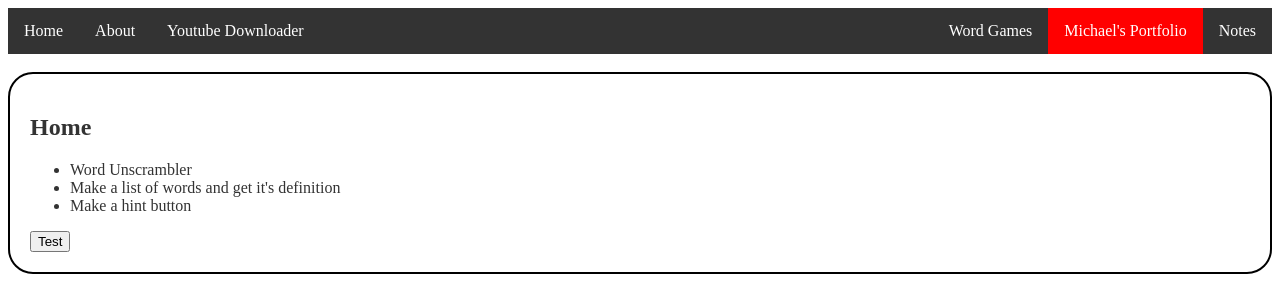
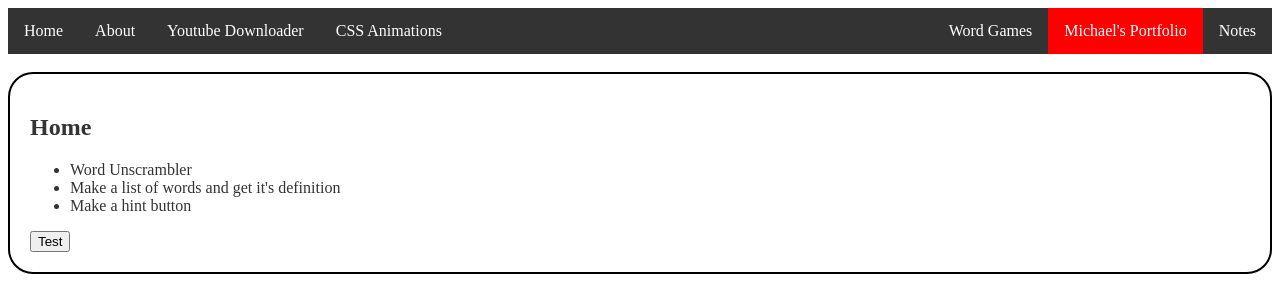
Before and after one commit to Michael-KD/flask-portfolio, a Flask app: page / in a window 1280 px wide. Shown: the top 300 px of the page. Run offline with Flask 2, Linux system fonts and the light colour scheme; some libraries are stand-ins or nearby versions.

Commit message:
animation tab

```diff
--- a/app.py
+++ b/app.py
@@ -39,6 +39,10 @@ def index():
 @app.route('/about/', methods=['GET', 'POST'])
 def about():
     return render_template('about.html')
+
+@app.route('/animations/', methods=['GET', 'POST'])
+def animations():
+    return render_template('animations.html')
 
 @app.route('/new/', methods=['GET', 'POST'])
 def new():
--- a/templates/base.html
+++ b/templates/base.html
@@ -20,6 +20,8 @@
         <li class="navitem"><a href="/home">Home</a></li>
         <li class="navitem"><a href="/about">About</a></li>
         <li class="navitem"><a href="/youtube">Youtube Downloader</a></li>
+        <li class="navitem"><a href="/animations">CSS Animations</a></li>
+
         <li style="float:right" class="dropdown navitem">
           <a href="/notes" class="dropbtn">Notes</a>
           <div class="dropdown-content">
```
Also changed, not shown: templates/animations.html (added, +9 -0 lines).
